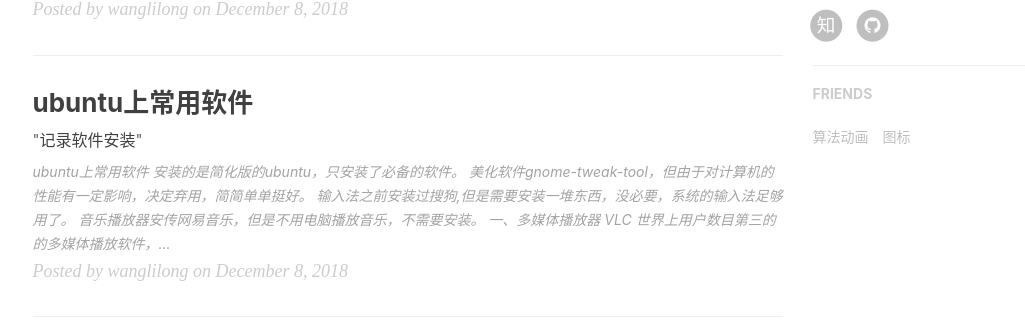
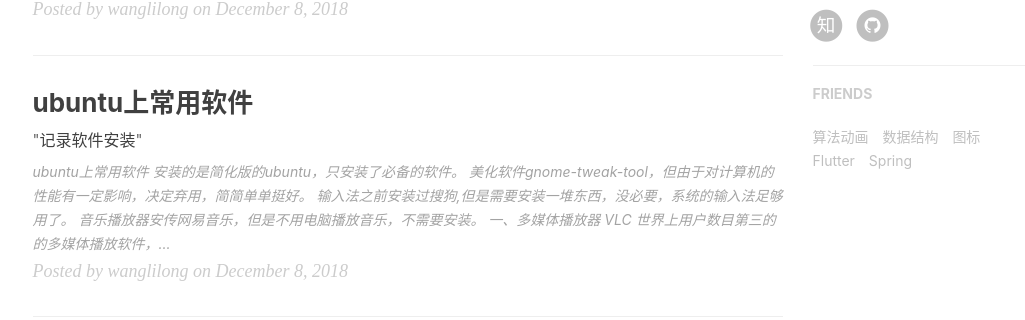
Before and after one commit to awanglilong/awanglilong.github.io, a Jekyll site: the page built from index.html, in a window 1280 px wide and 900 px high, scrolled down 749 px. Shown: the part 132-452 px from the top of the window, without its empty margins (135-1160 px from the left). Built offline with Jekyll 4.4.1, drawn with Linux system fonts in a browser that asks for light colours; nearby versions of some CDN libraries; the list of posts is cut into pages by our own code; comment, search, counter and statistics services are not loaded.

Commit message:
Update _config.yml

```diff
--- a/_config.yml
+++ b/_config.yml
@@ -94,8 +94,17 @@ friends: [
         title: "算法动画",
         href: "https://visualgo.net/en"
     },{
+        title: "数据结构",
+        href: "https://www.jianshu.com/p/230e6fde9c75"
+    },{
         title: "图标",
         href: "http://iconfont.cn/"
+    },{
+        title: "Flutter",
+        href: "https://flutterchina.club"
+    },{
+        title: "Spring",
+        href: "https://start.spring.io/"
     }
 ]
 
```
